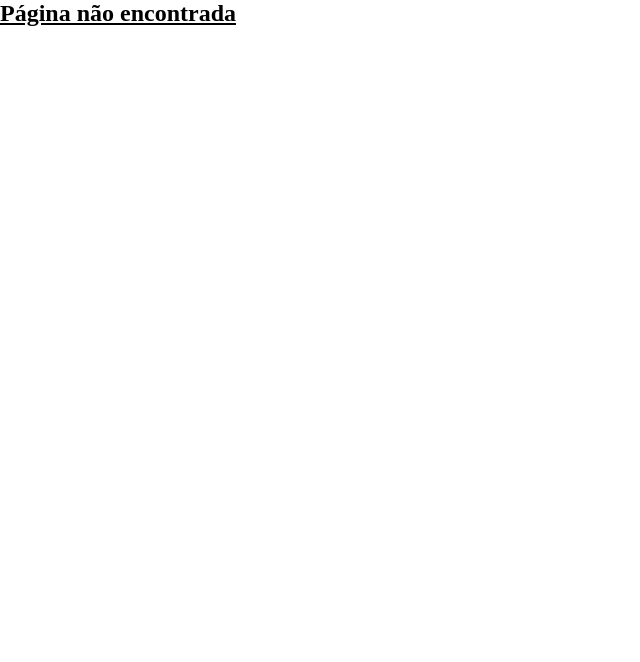
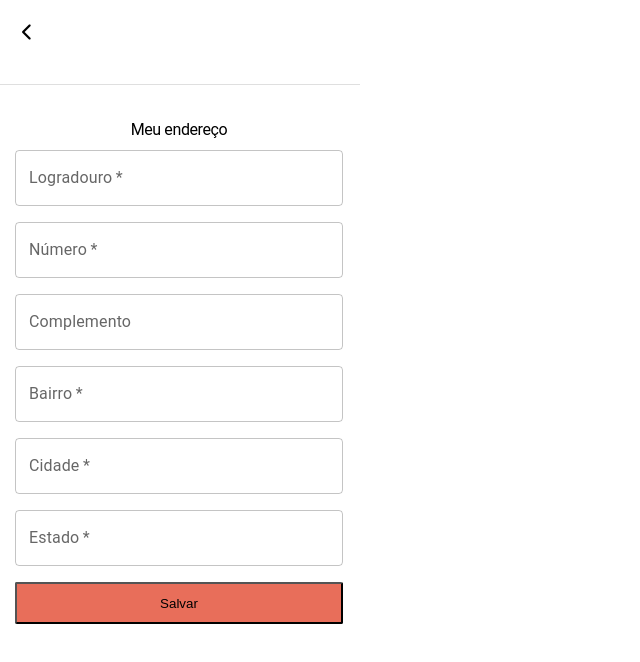
Before and after one commit to future4code/Hopper-labe-food7, a React (Create React App) app in the folder rappi4c/: page /endereco in a window 1280 px wide. Shown: the top 662 px of the page, without its empty margins (0-640 px from the left). Built offline with nearby package versions, Linux system fonts and the light colour scheme.

Commit message:
pagina de cadastro do endereço

```diff
--- /dev/null
+++ b/rappi4c/src/Pages/Endereço/Endereço.js
@@ -0,0 +1,111 @@
+import React from "react";
+import TextField from '@mui/material/TextField';
+import { End, Bar,IconNavBack, Text, Title,Conainer, ContainerInput, ContainerLogo,ButtonEnviar,BackIcon } from "./Styled";
+import IconBack from '../../Assets/back.png'
+
+
+    const Endereço = () => {
+
+        const onChangeLogradouro = (event) => {
+
+        }
+
+        const onChangeNumero = (event) => {
+
+        }
+
+        const onChangeComplemento = (event) => {
+
+        }
+
+        const onChangeBairro = (event) => {
+
+        }
+
+        const onChangeCidade = (event) => {
+
+        }
+
+        const onChangeEstado = (event) => {
+
+        }
+
+
+        return(
+           <End>
+            <Bar>
+                <IconNavBack>
+                <BackIcon><img src={IconBack} alt=""/></BackIcon>
+                </IconNavBack>
+            </Bar>
+            <Title>
+                <Text>Meu endereço</Text>
+            </Title>
+            <Conainer>
+            <ContainerInput>
+            <TextField
+                fullWidth
+                onChange={onChangeLogradouro}
+                required
+                id="outlined-required"
+                label="Logradouro"
+                placeholder="Rua/Av"
+              />
+            </ContainerInput>
+            <ContainerInput>
+            <TextField
+                fullWidth
+                onChange={onChangeNumero}
+                required
+                id="outlined-required"
+                label="Número"
+                placeholder="Número"
+              />
+            </ContainerInput>
+            <ContainerInput>
+            <TextField
+                fullWidth
+                onChange={onChangeComplemento}
+                id="outlined-required"
+                label="Complemento"
+                placeholder="Apto./bloco"
+              />
+            </ContainerInput>
+            <ContainerInput>
+            <TextField
+                fullWidth
+                onChange={onChangeBairro}
+                required
+                id="outlined-required"
+                label="Bairro"
+                placeholder="Bairro"
+              />
+            </ContainerInput>
+            <ContainerInput>
+            <TextField
+                fullWidth
+                onChange={onChangeCidade}
+                required
+                id="outlined-required"
+                label="Cidade"
+                placeholder="Cidade"
+              />
+            </ContainerInput>
+            <ContainerInput>
+            <TextField
+                fullWidth
+                onChange={onChangeEstado}
+                required
+                id="outlined-required"
+                label="Estado"
+                placeholder="Estado"
+              />
+            </ContainerInput>
+
+            <ButtonEnviar>Salvar</ButtonEnviar>
+            </Conainer>
+
+           </End>
+        );};
+
+    export default Endereço
--- a/rappi4c/src/Pages/Cadastro/styled.js
+++ b/rappi4c/src/Pages/Endereço/Styled.js
@@ -1,6 +1,6 @@
 import styled from 'styled-components'
 
-export const Cadast = styled.div`
+export const End = styled.div`
   width: 360px;
   height: 640px;
   padding: 0 0 16px;
@@ -56,12 +56,12 @@ export const Conainer = styled.div`
   width: 360px;
   height: 72px;
   margin: 0px 0px 0 -1px;
-  padding: 0px 12px 0px;
+  padding: 0px 16px 0px;
 
 `
 
 export const ContainerInput= styled.div`
-  margin-bottom:21px ;
+  margin-bottom:16px ;
 `
 
 
@@ -69,5 +69,5 @@ export const ButtonEnviar = styled.button`
   width: 100%;
   height: 42px;
   border-radius: 2px;
-  background-color: var(--color-Dark_peach);
-  `
+  size:16px;
+  background-color: var(--color-Dark_peach);`
--- /dev/null
+++ b/rappi4c/src/Pages/LoginPage/Styled.js
@@ -0,0 +1,5 @@
+import styled from 'styled-components'
+
+export const input = styled.div`
+margin-top:15px;
+`
--- a/rappi4c/src/Router/Router.js
+++ b/rappi4c/src/Router/Router.js
@@ -1,6 +1,7 @@
 import {BrowserRouter, Routes, Route} from "react-router-dom";
 // import { useState } from "react";
 import Cadastro from "../Pages/Cadastro/Cadastro"
+import Endereço from "../Pages/Endereço/Endereço"
 import Carrinho from "../Pages/Carrinho/Carrinho"
 import ErrorPage from "../Pages/ErrorPage/ErrorPage"
 import Home from "../Pages/Home/Home"
@@ -22,6 +23,8 @@ const Router = () => {
 
                 <Route path="/cadastro" element={<Cadastro />}/>
 
+                <Route path="/endereco" element={<Endereço />}/>
+
                 <Route path="/feed" element={<Home />} />
 
                 <Route path="/carrinho" element={<Carrinho />}/>
--- a/rappi4c/src/Router/coordinator.js
+++ b/rappi4c/src/Router/coordinator.js
@@ -8,6 +8,10 @@ export const goToLogin = (navigate) => {
 
 export const goToSignUp = (navigate) => {
     navigate("/cadastro");
+};
+
+export const goToEndereco = (navigate) => {
+    navigate("/endereco");
 };
 
 export const goToHome = (navigate) => {
```
